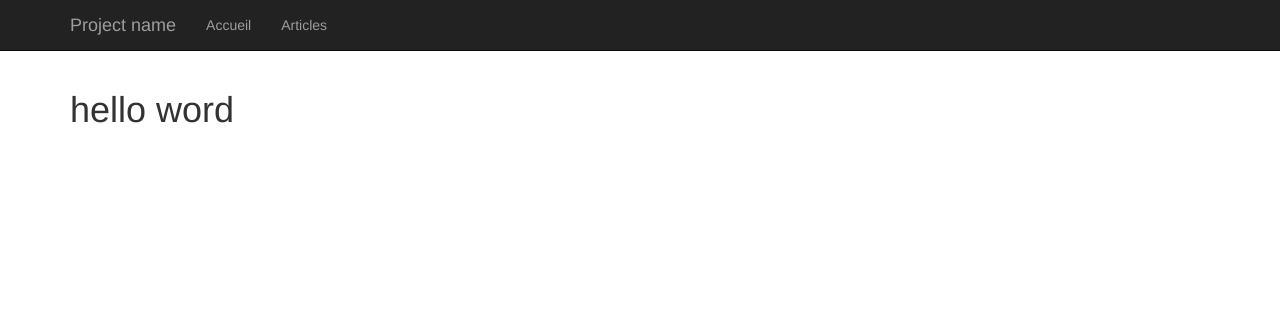
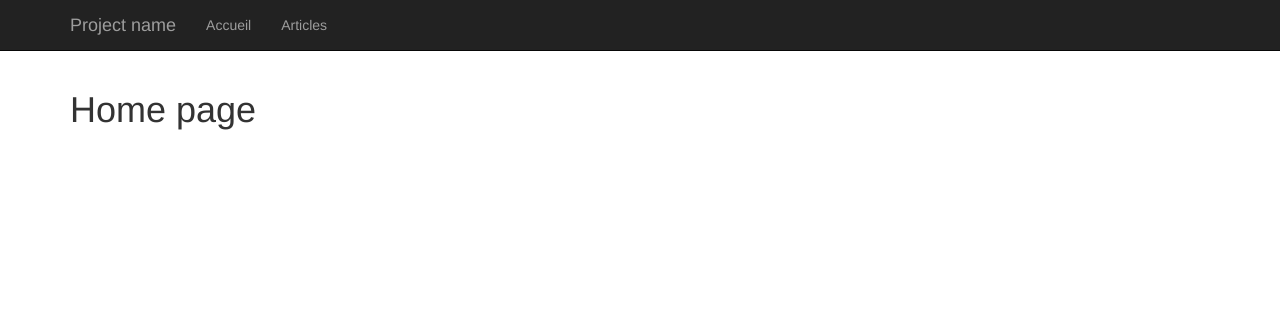
Before and after one commit to ludovicjj/blog, a PHP site: page / in a window 1280 px wide. Shown: the top 311 px of the page. Run offline with PHP 8.4, Linux system fonts and the light colour scheme.

Commit message:
into home page, update text from h1

```diff
--- a/master/view/frontend/index.php
+++ b/master/view/frontend/index.php
@@ -1 +1 @@
-<h1>hello word</h1>
+<h1>Home page</h1>
```
